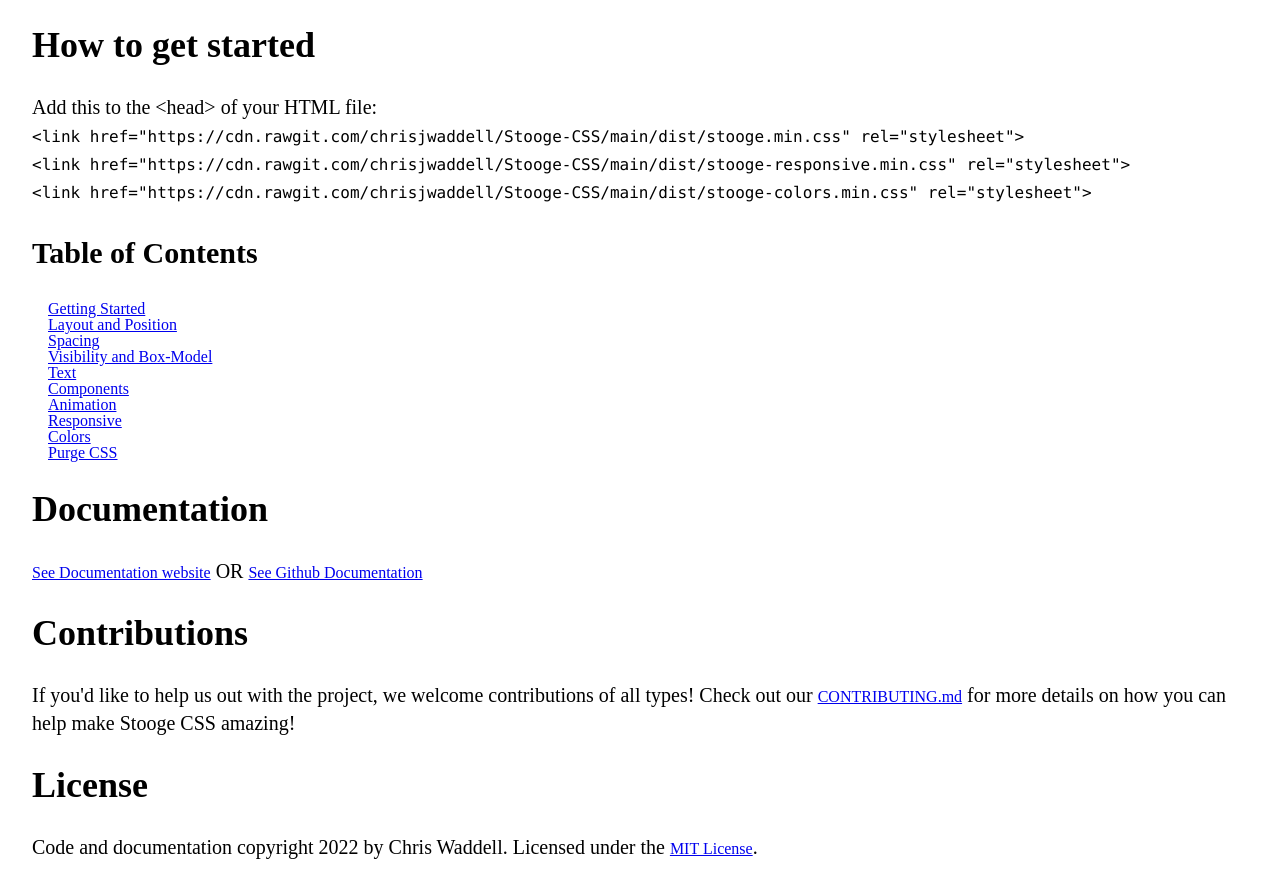
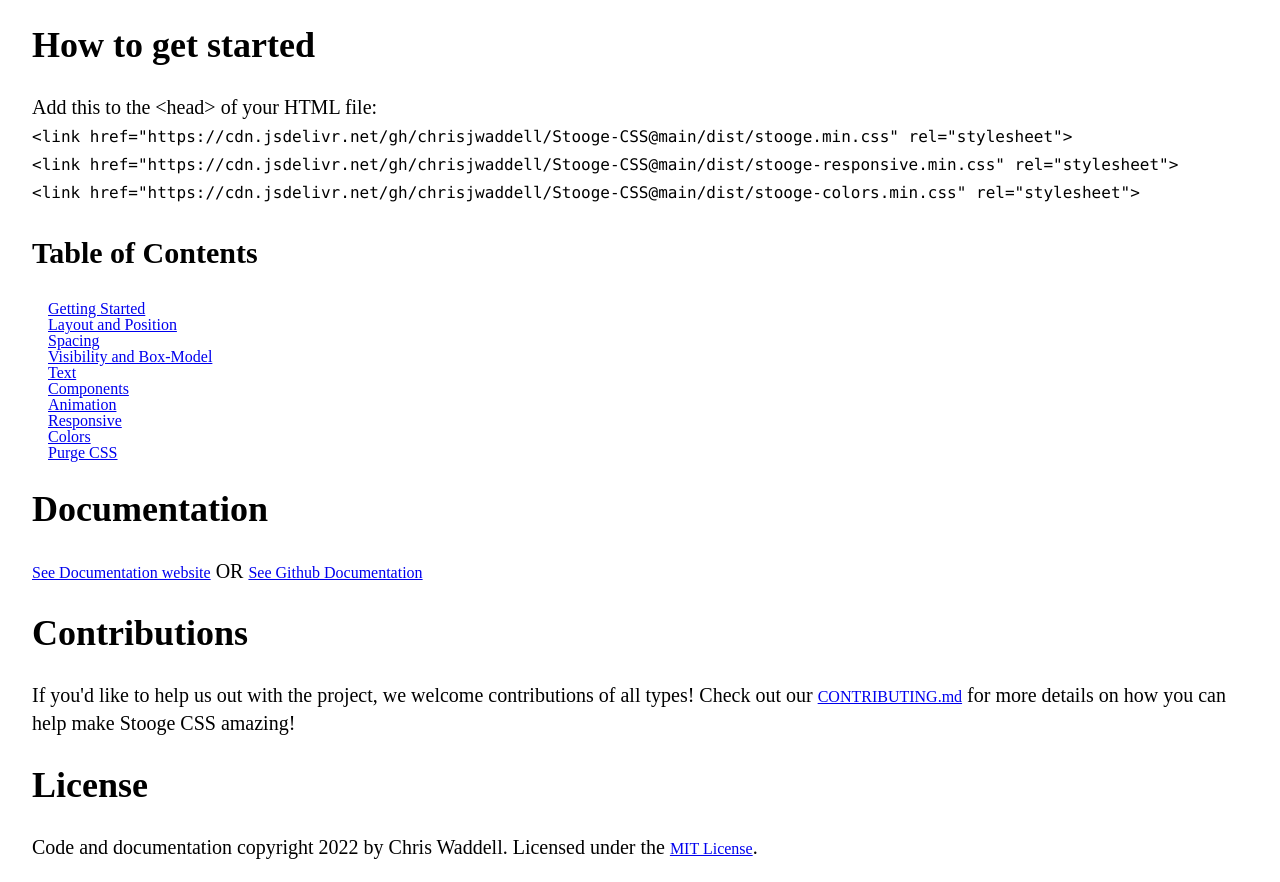
Before and after one commit to chrisjwaddell/Stooge-CSS, a website built with webpack: page sampel2.html in a window 1280 px wide. Shown: the part 1427-2309 px from the top of the page. Built offline with nearby package versions, Linux system fonts and the light colour scheme.

Commit message:
CDN link update

```diff
--- a/sampel2.html
+++ b/sampel2.html
@@ -80,9 +80,9 @@
             </p>
             <h1>How to get started</h1>
             <p>Add this to the &lt;head&gt; of your HTML file:<br>
-                <code>&lt;link href="https://cdn.rawgit.com/chrisjwaddell/Stooge-CSS/main/dist/stooge.min.css" rel="stylesheet"&gt;</code><br>
-                <code>&lt;link href="https://cdn.rawgit.com/chrisjwaddell/Stooge-CSS/main/dist/stooge-responsive.min.css" rel="stylesheet"&gt;</code><br>
-                <code>&lt;link href="https://cdn.rawgit.com/chrisjwaddell/Stooge-CSS/main/dist/stooge-colors.min.css" rel="stylesheet"&gt;</code>
+                <code>&lt;link href="https://cdn.jsdelivr.net/gh/chrisjwaddell/Stooge-CSS@main/dist/stooge.min.css" rel="stylesheet"&gt;</code><br>
+                <code>&lt;link href="https://cdn.jsdelivr.net/gh/chrisjwaddell/Stooge-CSS@main/dist/stooge-responsive.min.css" rel="stylesheet"&gt;</code><br>
+                <code>&lt;link href="https://cdn.jsdelivr.net/gh/chrisjwaddell/Stooge-CSS@main/dist/stooge-colors.min.css" rel="stylesheet"&gt;</code>
             </p>
             <h2>Table of Contents</h2>
             <ul>
```
